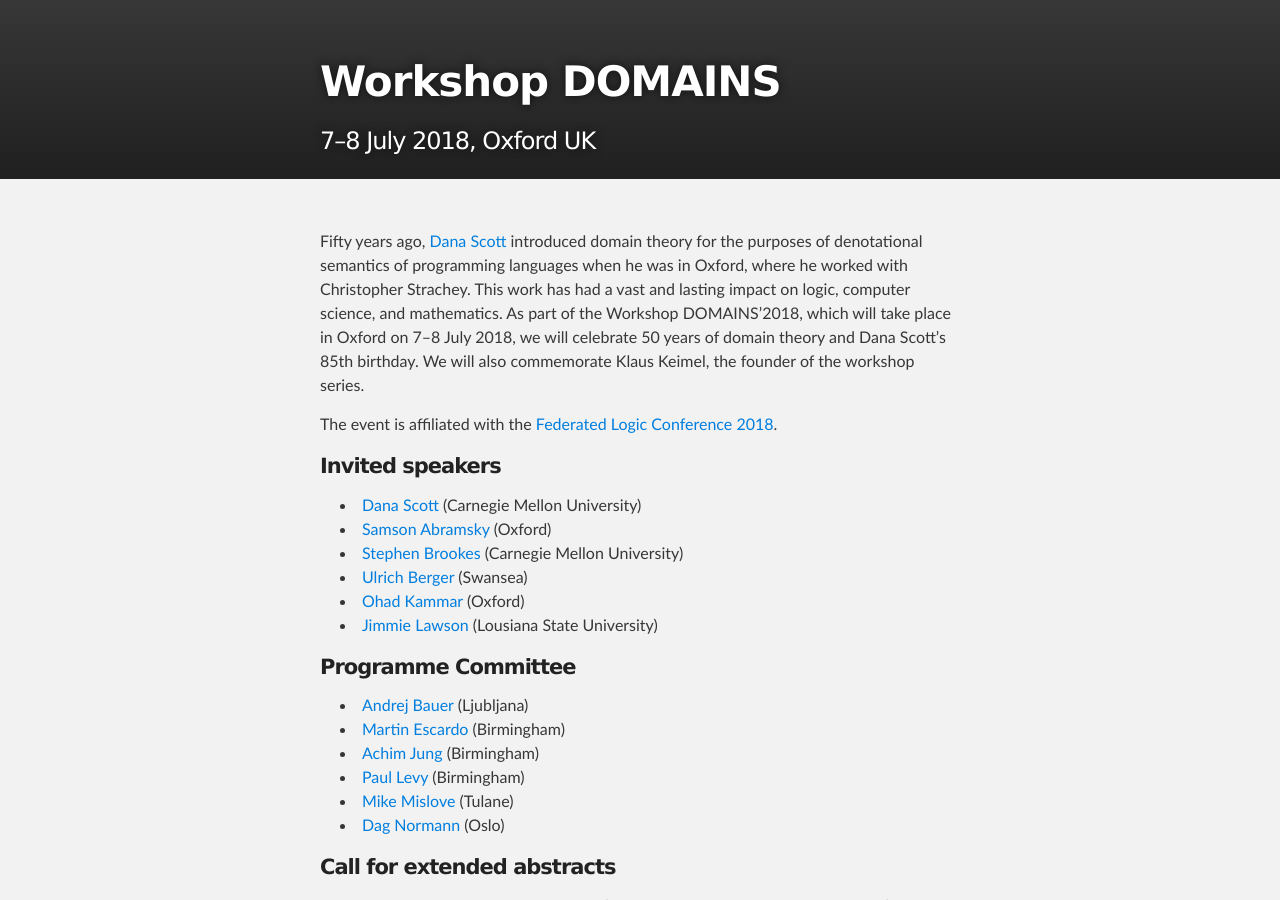
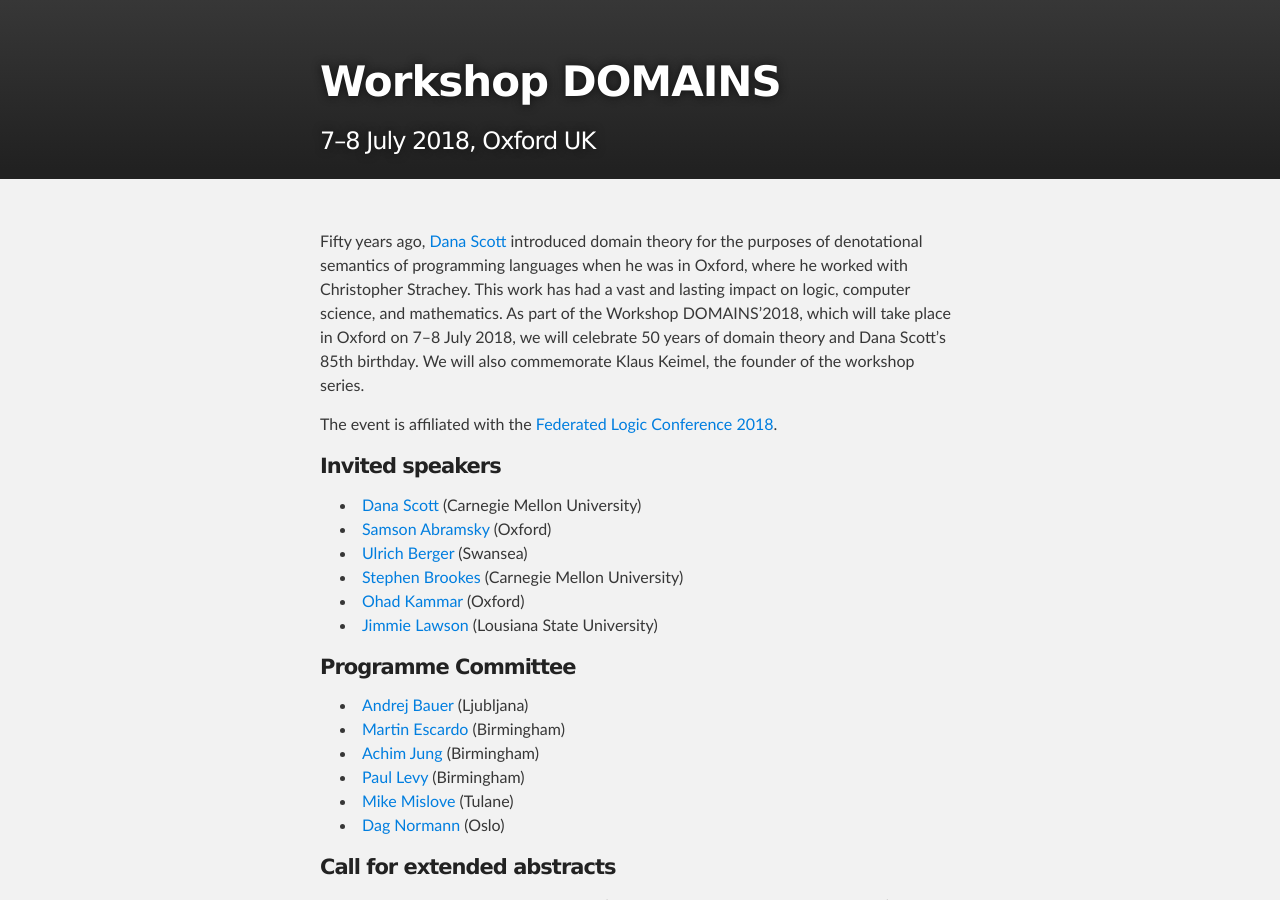
Before and after one commit to IMFM-SI/STM2025, a Jekyll site: the page built from index.md, in a window 1280 px wide and 900 px high. Built offline with Jekyll 4.4.1, drawn with Linux system fonts in a browser that asks for light colours.

```diff
--- a/index.md
+++ b/index.md
@@ -20,8 +20,8 @@
 
 * [Dana Scott](https://www.cs.cmu.edu/~scott/) (Carnegie Mellon University)
 * [Samson Abramsky](https://www.cs.ox.ac.uk/samson.abramsky/) (Oxford)
+* [Ulrich Berger](http://www-compsci.swan.ac.uk/~csulrich/) (Swansea)
 * [Stephen Brookes](http://www.cs.cmu.edu/~brookes/) (Carnegie Mellon University)
-* [Ulrich Berger](http://www-compsci.swan.ac.uk/~csulrich/) (Swansea)
 * [Ohad Kammar](http://www.cs.ox.ac.uk/people/ohad.kammar/main.html) (Oxford)
 * [Jimmie Lawson](https://www.math.lsu.edu/~lawson/) (Lousiana State University)
 
```
